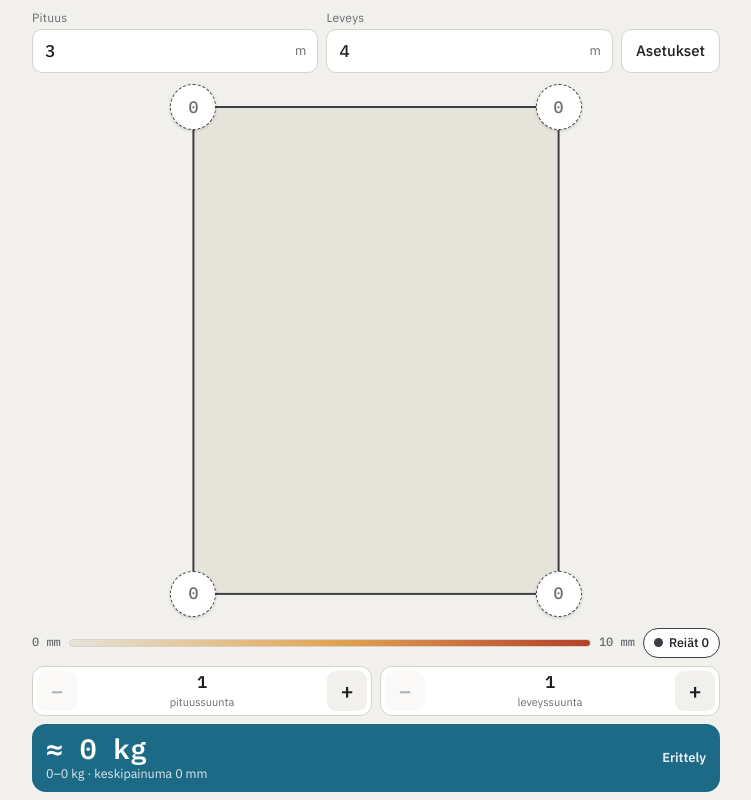
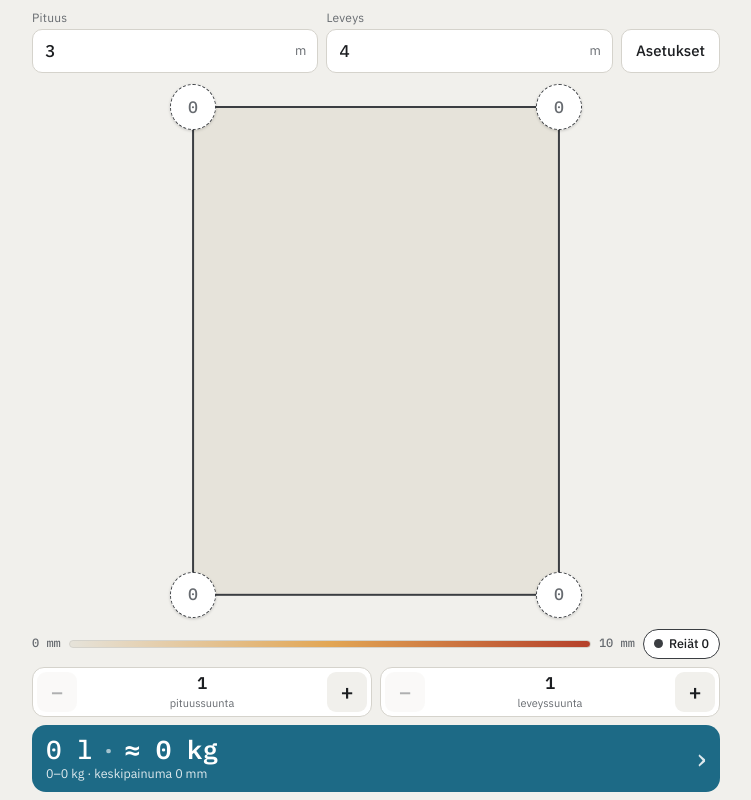
Before and after one commit to veikkosalminen/veikkosalminen.github.io, a plain HTML site: page laattanosto/index.html in a window 1280 px wide. Shown: the whole page, without its empty margins (264-1015 px from the left). Drawn offline with nearby package versions, Linux system fonts and the light colour scheme.

Commit message:
Slab lifting calculator: show settlement volume before kg
The result bar and the PDF report now lead with the computed settlement
volume (litres, or m³ from 1000 l up) before the resin estimate in kg.

Co-Authored-By: Claude Opus 5.5 <noreply@anthropic.com>

```diff
--- a/laattanosto/index.html
+++ b/laattanosto/index.html
@@ -144,9 +144,14 @@ button { cursor: pointer; }
   background: var(--accent); color: var(--accent-fg); border: 0; border-radius: 14px; padding: 10px 14px;
 }
 .result-main { display: flex; flex-direction: column; min-width: 0; }
-.result-kg { font-family: var(--font-num); font-size: 28px; font-weight: 600; line-height: 1.1; font-variant-numeric: tabular-nums; }
+.result-kg {
+  display: flex; flex-wrap: nowrap; white-space: nowrap; align-items: baseline; column-gap: 8px;
+  font-family: var(--font-num); font-size: clamp(19px, 6.4vw, 26px); font-weight: 600; line-height: 1.15; font-variant-numeric: tabular-nums;
+}
+.result-vol { font-weight: 500; }
+.result-sep { opacity: 0.6; font-weight: 400; }
 .result-sub { font-size: 12.5px; opacity: 0.85; font-variant-numeric: tabular-nums; }
-.result-more { font-size: 13px; font-weight: 600; white-space: nowrap; opacity: 0.9; }
+.result-more { font-size: 30px; font-weight: 400; line-height: 1; opacity: 0.85; }
 
 /* Landscape phones */
 @media (orientation: landscape) and (max-height: 540px) {
@@ -267,10 +272,10 @@ button { cursor: pointer; }
     </div>
     <button type="button" class="result" id="btnResult" aria-haspopup="dialog">
       <span class="result-main">
-        <span class="result-kg" id="resKg">0 kg</span>
+        <span class="result-kg"><span class="result-vol" id="resVol">0 l</span><span class="result-sep" aria-hidden="true">·</span><span id="resKg">0 kg</span></span>
         <span class="result-sub" id="resSub"></span>
       </span>
-      <span class="result-more">Erittely</span>
+      <span class="result-more" aria-label="Erittely">›</span>
     </button>
   </footer>
 </div>
@@ -420,6 +425,12 @@ button { cursor: pointer; }
     if (n >= 50) return fmt(Math.round(n / 5) * 5, 0);
     if (n >= 10) return fmt(Math.round(n), 0);
     return fmt(n, 1);
+  }
+  // Volume: litres below 1000 l, cubic metres above.
+  function fmtVol(m3) {
+    const l = m3 * 1000;
+    if (l >= 1000) return fmt(m3, 2) + " m³";
+    return (l >= 10 ? fmt(Math.round(l), 0) : fmt(l, 1)) + " l";
   }
   const colName = i => String.fromCharCode(65 + i);
   const ptName = (i, j) => colName(i) + (j + 1);
@@ -620,6 +631,7 @@ button { cursor: pointer; }
     $("nxPlus").disabled = S.nx >= MAX_CELLS; $("nyPlus").disabled = S.ny >= MAX_CELLS;
     $("exampleBar").hidden = !S.example;
 
+    $("resVol").textContent = fmtVol(res.liftV);
     $("resKg").textContent = "≈ " + fmtKg(res.total) + " kg";
     $("resSub").textContent = fmtKg(res.low) + "–" + fmtKg(res.high) + " kg · keskipainuma " + fmt(res.avgMm, 1) + " mm";
     $("btnHoles").setAttribute("aria-pressed", S.showHoles ? "true" : "false");
@@ -628,7 +640,7 @@ button { cursor: pointer; }
     const rows = [
       ["Pinta-ala", fmt(res.area, 1) + " m²"],
       ["Keskipainuma / suurin", fmt(res.avgMm, 1) + " / " + fmt(res.maxV, 1) + " mm"],
-      ["Nostotilavuus", fmt(res.liftV, 3) + " m³"],
+      ["Painumatilavuus", fmtVol(res.liftV)],
       ["Porausreiät (ehdotus)", res.holes.length + " kpl, väli " + fmt(S.set.hole, 2) + " m"],
       ["Nosto", fmtKg(res.liftKg) + " kg"],
     ];
@@ -890,9 +902,9 @@ button { cursor: pointer; }
 
     doc.setFillColor(29, 106, 134); doc.roundedRect(X, y, RX - X, 18, 2, 2, "F");
     doc.setTextColor(255, 255, 255); doc.setFont("helvetica", "bold"); doc.setFontSize(16);
-    doc.text("Hartsia arviolta noin " + fmtKg(res.total) + " kg", X + 5, y + 8);
+    doc.text("Painumatilavuus " + fmtVol(res.liftV) + "  ·  hartsia arviolta noin " + fmtKg(res.total) + " kg", X + 5, y + 8);
     doc.setFont("helvetica", "normal"); doc.setFontSize(10);
-    doc.text("Vaihteluväli " + fmtKg(res.low) + "-" + fmtKg(res.high) + " kg", X + 5, y + 14);
+    doc.text("Hartsin vaihteluväli " + fmtKg(res.low) + "-" + fmtKg(res.high) + " kg", X + 5, y + 14);
     y += 25;
 
     const im = reportImage(150, 105);
```
